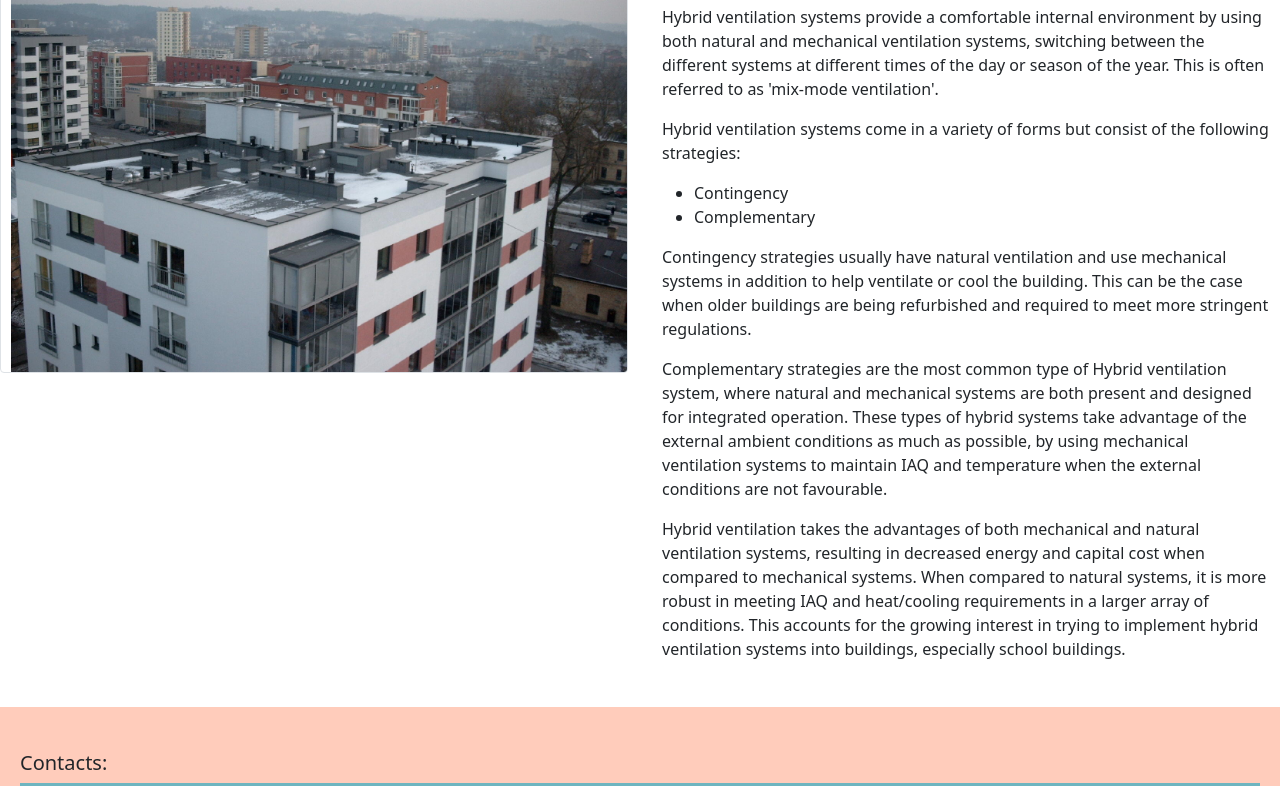
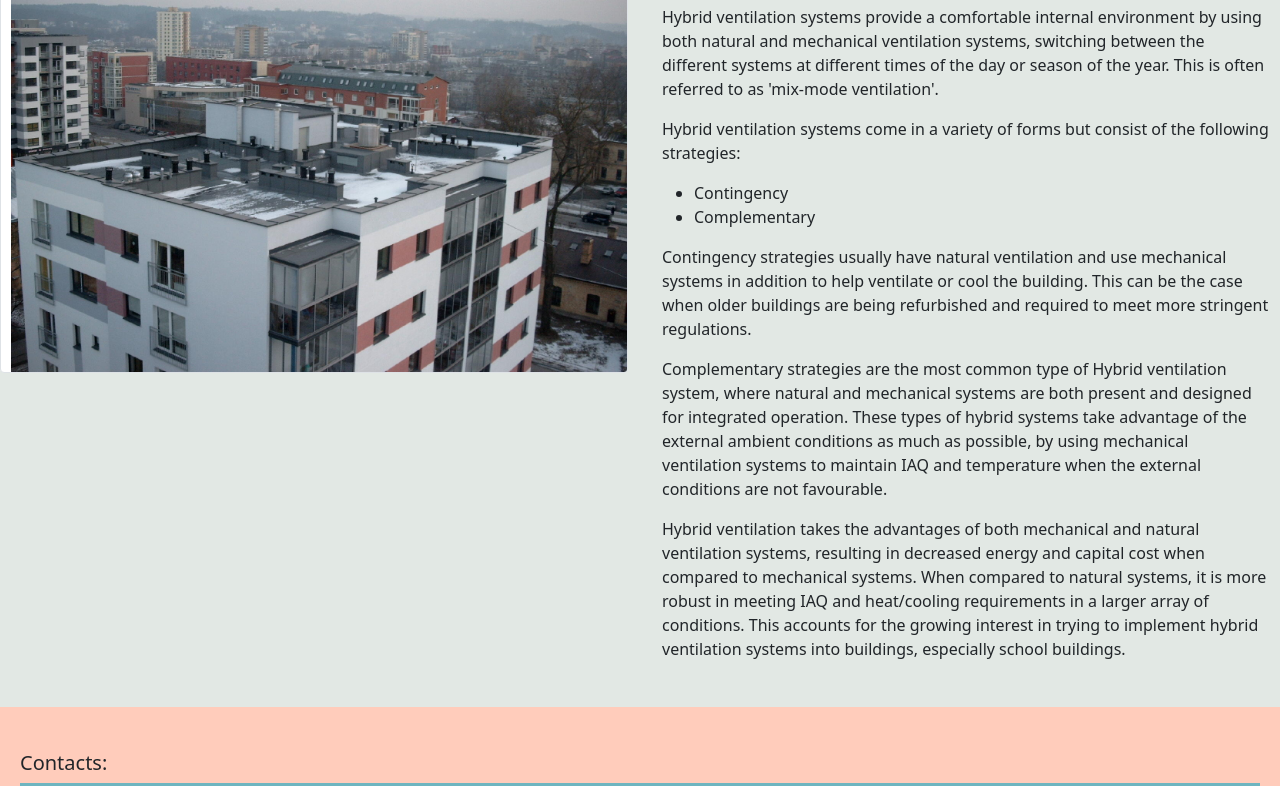
Before and after one commit to avalakha/website2, a plain HTML site: page hybrid.html in a window 1280 px wide. Shown: the part 157-943 px from the top of the page. Drawn offline with nearby package versions, Linux system fonts and the light colour scheme.

Commit message:
Update styles.css

```diff
--- a/styles.css
+++ b/styles.css
@@ -10,6 +10,7 @@ nav li {  display: inline; }
  #contact { background: #E2E8E4;}
  #contact h1 { padding: 20px;}
 
+ #hybrid { background: #E2E8E4;}
  #hybrid h1 { padding: 20px;}
  #hybrid img { padding: 10px 0px 0px 10px;}
  #hybrid-text { padding: 10px 10px 30px 10px;}
```
